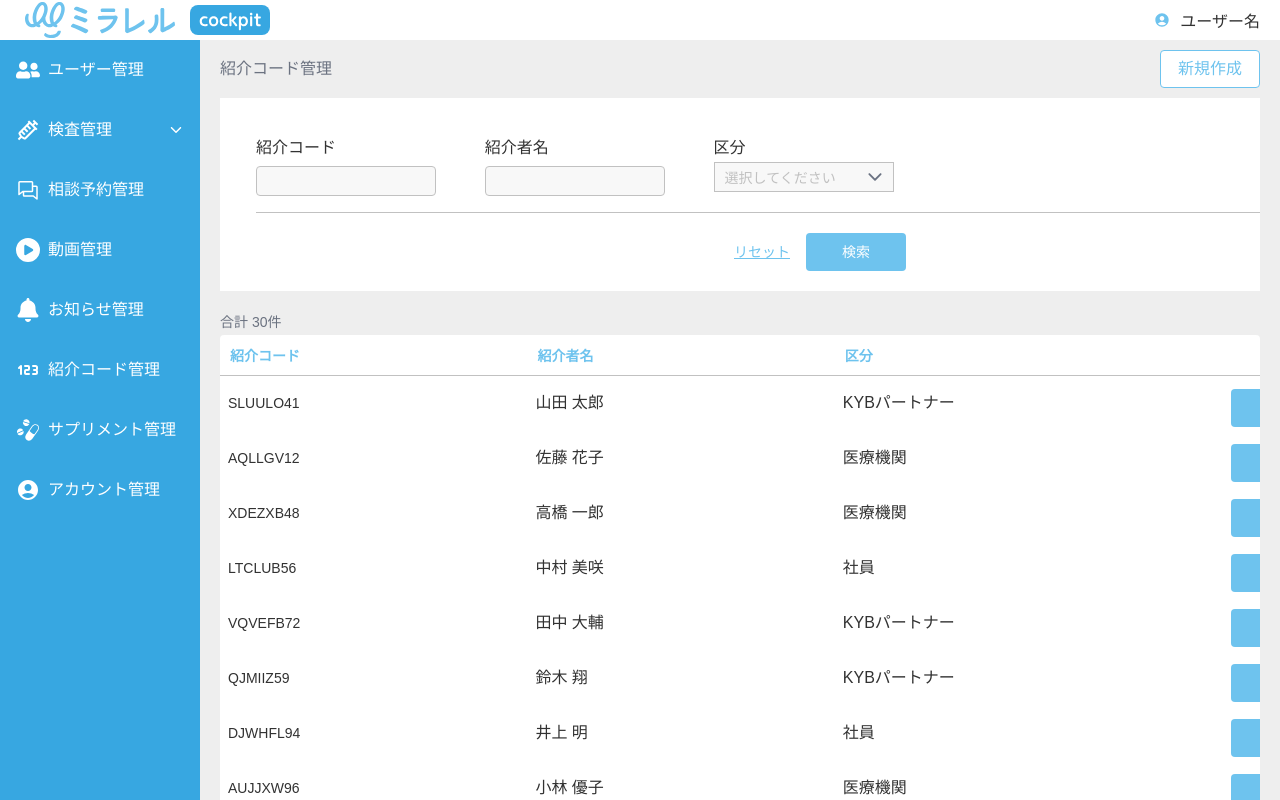
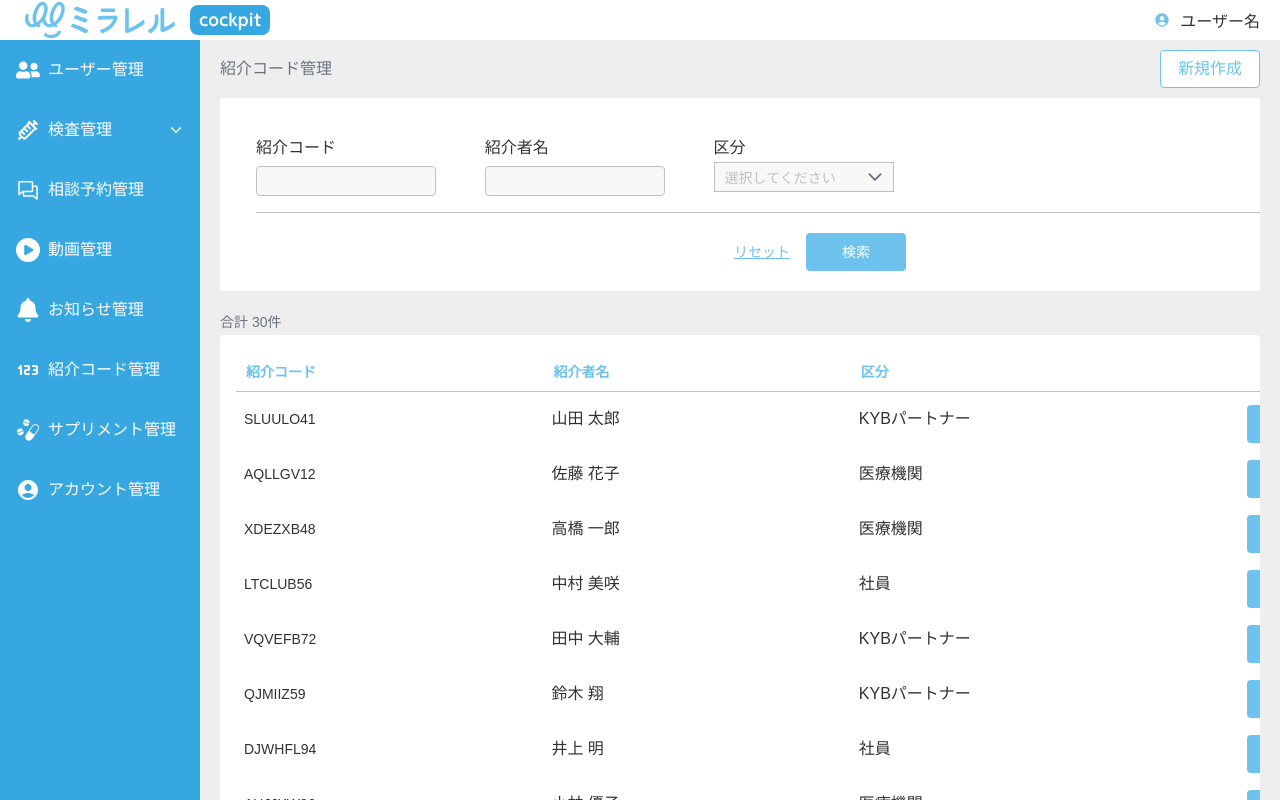
Before and after one commit to ymtakt/nextjs_sample, a Next.js app: page /referral-code-management in a window 1280 px wide. Shown: the top 800 px of the page. Built offline with nearby package versions, Linux system fonts and the light colour scheme.

Commit message:
fix;紹介コード管理のレイアウト修正

```diff
--- a/src/components/general/TableSearches/ReferralCodeManagementSearch/index.tsx
+++ b/src/components/general/TableSearches/ReferralCodeManagementSearch/index.tsx
@@ -58,7 +58,7 @@ export default function ReferralCodeSearchForm({ onSearch, onReset }: Props) {
 
   return (
     <div className="px-5 pb-5">
-      <div className="p-5 overflow-x-scroll bg-cp-white text-sm">
+      <div className="p-5 overflow-x-scroll bg-cp-white text-sm rounded">
         <div className="w-full min-w-[1160px] rounded ">
           <div className="p-4 grid grid-cols-5 gap-4">
             <div>
--- a/src/components/general/Tables/ReferralCodeManagement/index.tsx
+++ b/src/components/general/Tables/ReferralCodeManagement/index.tsx
@@ -42,7 +42,7 @@ export default function UserTable({ referralCodes }: Props) {
 
   return (
     <div className="px-5 pb-5">
-      <div className="w-full overflow-x-scroll bg-cp-white rounded">
+      <div className="p-4 w-full overflow-x-scroll bg-cp-white rounded">
         {/* --- テーブル部分 --- */}
 
         <table className="min-w-[1160px]">
```
